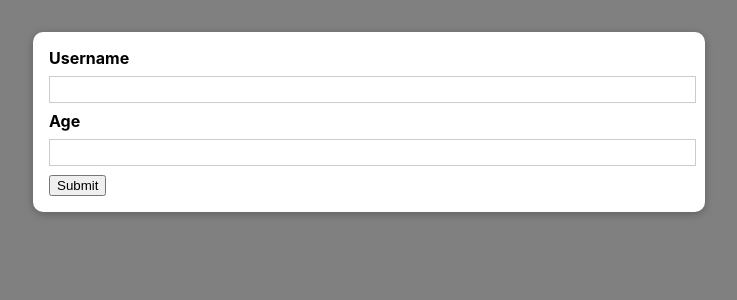
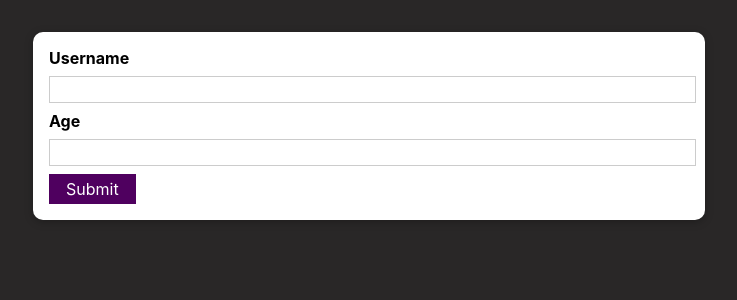
Before and after one commit to Shubh-Sad-Ratna/userform-eagle2, a React (Create React App) app: page / in a window 1280 px wide. Shown: the top 300 px of the page, without its empty margins (271-1008 px from the left). Built offline with nearby package versions, Linux system fonts and the light colour scheme; the HTML template or start-up script is replaced by a standard one.

Commit message:
Reusable Button

```diff
--- a/src/Components/Users/AddUsers.js
+++ b/src/Components/Users/AddUsers.js
@@ -1,7 +1,7 @@
 import React from "react";
 import "./AddUsers.css";
 import Card from "../UI/Card";
-
+import Button from "./Button";
 const AddUsers = () => {
   const addUserHandler = (event) => {
     event.preventDefault();
@@ -16,7 +16,7 @@
         <input type="text" id="username" />
         <label htmlFor="age">Age</label>
         <input type="number" id="age" />
-        <button type="submit">Submit</button>
+        <Button type="submit">Submit</Button>
       </form>
     </Card>
   );
--- /dev/null
+++ b/src/Components/Users/Button.css
@@ -0,0 +1,18 @@
+.button {
+    font: inherit;
+    border: 1px solid #4f005f;
+    background: #4f005f;
+    color: white;
+    padding: 0.25rem 1rem;
+    cursor: pointer;
+  }
+
+  .button:hover,
+  .button:active {
+    background: #741188;
+    border-color: #741188;
+  }
+
+  .button:focus {
+    outline: none;
+  }
--- /dev/null
+++ b/src/Components/Users/Button.js
@@ -0,0 +1,12 @@
+import React from "react";
+import "./Button.css";
+
+const Button = (props) => {
+  return (
+    <button className="button" type={props.type || "button"}>
+      {props.children}
+    </button>
+  );
+};
+
+export default Button;
--- a/src/index.css
+++ b/src/index.css
@@ -5,7 +5,7 @@
     sans-serif;
   -webkit-font-smoothing: antialiased;
   -moz-osx-font-smoothing: grayscale;
-  background-color: gray;
+  background-color: rgb(41, 39, 39);
 }
 
 code {
```
